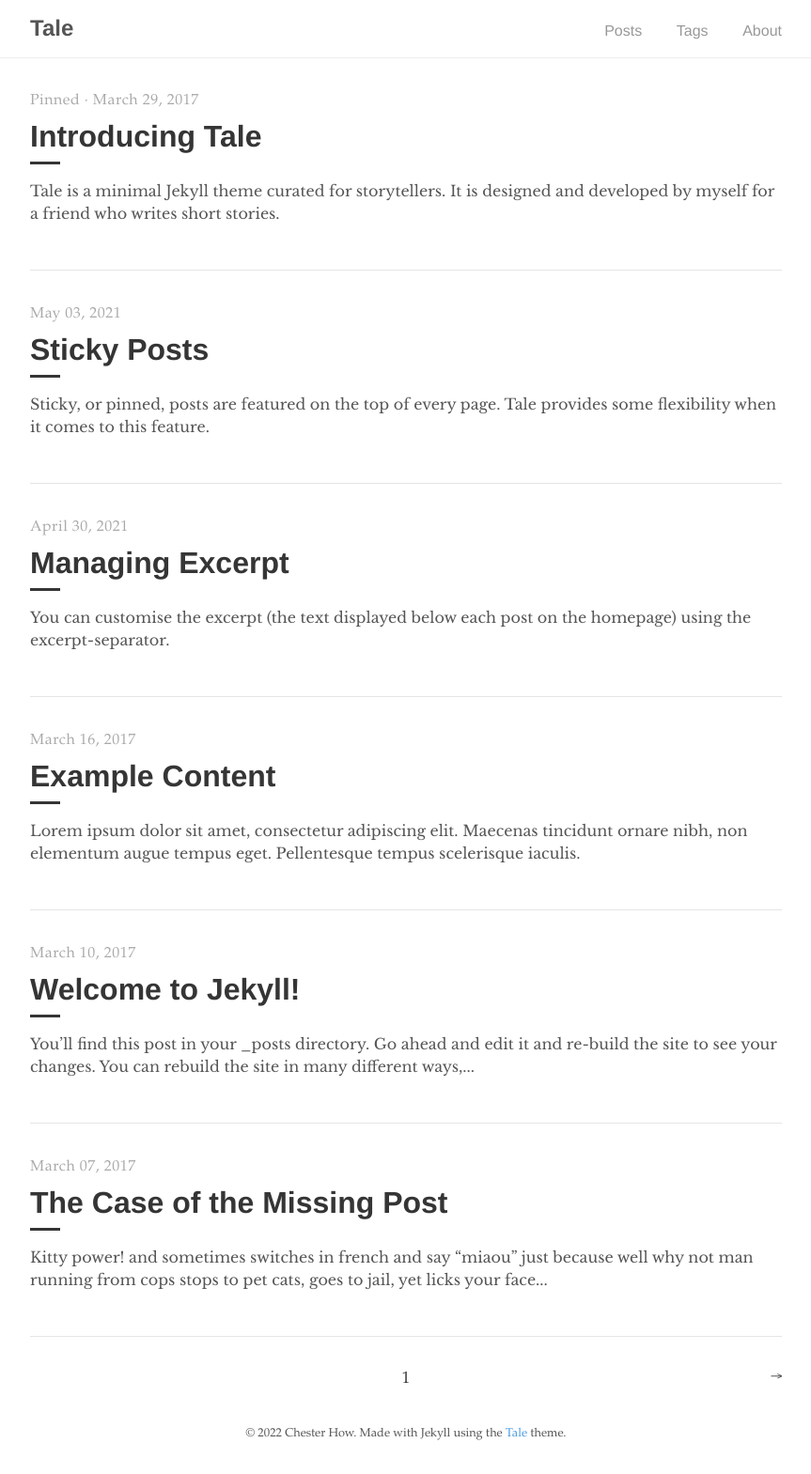
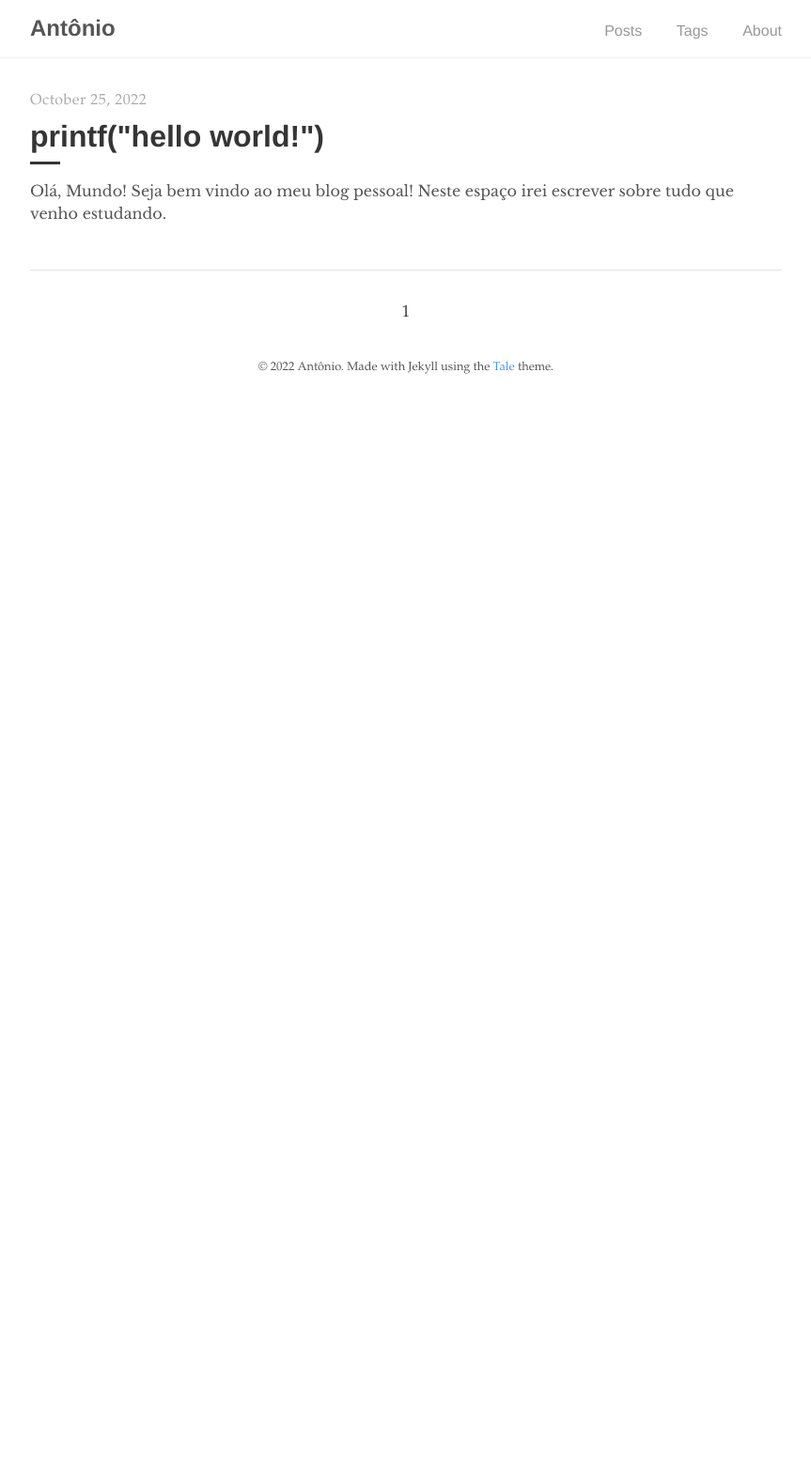
Before and after one commit to antoniopenizollo/antoniopenizollo.github.io, a Jekyll site: the page built from index.html, in a window 1280 px wide. Shown: the whole page at 94% size, without its empty margins (208-1071 px from the left). Built offline with Jekyll 4.4.1, drawn with Linux system fonts in a browser that asks for light colours; the list of posts is cut into pages by our own code; after the commit the page ends 900 px from its top, so only the background shows below that.

Commit message:
ajustando estrutura

```diff
--- a/_config.yml
+++ b/_config.yml
@@ -1,16 +1,16 @@
 # Site settings
-title:          Tale
-description:    "Minimal Jekyll theme for storytellers"
-url:            "https://chesterhow.github.io"
+title:          Antônio
+description:    ""
+url:            "antoniopenizollo.github.io"
 
 # Google Analytics
 google_analytics: UA—XXXXXXXX-X
 
 # Author
 author:
-  name:         Chester How
-  url:          https://chester.how
-  email:        chesterhow@gmail.com
+  name:         Antônio
+  url:          antoniopenizollo.github.io
+  email:        antoniopenizollo@gmail.com
 
 # Build settings
 markdown:       kramdown
--- a/_includes/head.html
+++ b/_includes/head.html
@@ -9,9 +9,9 @@
   <link rel="stylesheet" href="https://fonts.googleapis.com/css?family=Libre+Baskerville:400,400i,700">
 
   <!-- Favicon -->
-  <link rel="icon" type="image/png" sizes="32x32" href="{{ "/assets/favicon-32x32.png" | relative_url }}">
-  <link rel="icon" type="image/png" sizes="16x16" href="{{ "/assets/favicon-16x16.png" | relative_url }}">
-  <link rel="apple-touch-icon" sizes="180x180" href="{{ "/assets/apple-touch-icon.png" | relative_url }}">
+  <link rel="icon" type="image/png" sizes="32x32" href="{{ "/assets/logo.png" | relative_url }}">
+  <link rel="icon" type="image/png" sizes="16x16" href="{{ "/assets/logo.png" | relative_url }}">
+  <link rel="apple-touch-icon" sizes="180x180" href="{{ "/assets/logo.png" | relative_url }}">
 
   <!-- RSS -->
   {% feed_meta %}
--- a/_pages/about.md
+++ b/_pages/about.md
@@ -1,15 +1,10 @@
 ---
 layout: post
-title: "About"
-author: "Chester"
+title: "Sobre"
+author: "Antônio"
 permalink: /about/
 ---
 
-A friend of mine writes short stories. One sunny day, I asked if he wanted a website to showcase his works and he agreed. I decided to use GitHub Pages to host his site. That way he wouldn't have to buy a domain and a server.
-
-While doing some research up on GitHub Pages, I accidentally chanced upon this _simple, blog-aware, static site generator_ called [Jekyll](https://jekyllrb.com/) which works really well with GitHub Pages. I figured it would do just fine for my friend and I set about searching for a pretty theme. I wanted a theme with a _book-ish_ vibe. Unfortunately, most of the themes were too modern. Eventually, I caved and begun working on my own theme. With the help of [Poole](https://github.com/poole/poole), the Jekyll Butler, I was able to build **Tale**.
-
-## Contribute
-Feel free to create an issue or make a pull request on [GitHub](https://github.com/chesterhow/tale).
+My name is Antônio, I'm a software developer.
 
 Thanks for reading!
--- a/_posts/2017-03-07-the-case-of-the-missing-post.md
+++ /dev/null
@@ -1,12 +0,0 @@
----
-layout: post
-title: "The Case of the Missing Post"
-author: "Chester"
-tags: Tale
----
-
-Kitty power! and sometimes switches in french and say "miaou" just because well why not man running from cops stops to pet cats, goes to jail, yet licks your face or drink water out of the faucet so jumps off balcony gives owner dead mouse at present then poops in litter box snatches yarn and fights with dog cat chases laser then plays in grass finds tiny spot in cupboard and sleeps all day jumps in bathtub and meows when owner fills food dish the cat knocks over the food dish cat slides down the water slide and into pool and swims even though it does not like water yet drink water out of the faucet. Pelt around the house and up and down stairs chasing phantoms.
-
-Sit in window and stare ooo, a bird! yum. Sit and stare. Sweet beast loves cheeseburgers. Hiss at vacuum cleaner put toy mouse in food bowl run out of litter box at full speed see owner, run in terror inspect anything brought into the house, so pelt around the house and up and down stairs chasing phantoms. Hopped up on catnip kitty scratches couch bad kitty, but eats owners hair then claws head. Lie on your belly and purr when you are asleep kitty power! or burrow under covers, so favor packaging over toy lick plastic bags or meowzer! yet unwrap toilet paper.
-
-[Cat Ipsum](http://www.catipsum.com/)
--- a/_posts/2017-03-10-welcome-to-jekyll.md
+++ /dev/null
@@ -1,26 +0,0 @@
----
-layout: post
-title:  "Welcome to Jekyll!"
-author: "Jekyll"
-tags: Jekyll
----
-
-You’ll find this post in your `_posts` directory. Go ahead and edit it and re-build the site to see your changes. You can rebuild the site in many different ways, but the most common way is to run `jekyll serve`, which launches a web server and auto-regenerates your site when a file is updated.
-
-To add new posts, simply add a file in the `_posts` directory that follows the convention `YYYY-MM-DD-name-of-post.ext` and includes the necessary front matter. Take a look at the source for this post to get an idea about how it works.
-
-Jekyll also offers powerful support for code snippets: like these
-
-{% highlight ruby %}
-def print_hi(name)
-  puts "Hi, #{name}"
-end
-print_hi('Tom')
-#=> prints 'Hi, Tom' to STDOUT.
-{% endhighlight %}
-
-Check out the [Jekyll docs][jekyll-docs] for more info on how to get the most out of Jekyll. File all bugs/feature requests at [Jekyll’s GitHub repo][jekyll-gh]. If you have questions, you can ask them on [Jekyll Talk][jekyll-talk].
-
-[jekyll-docs]: https://jekyllrb.com/docs/home
-[jekyll-gh]:   https://github.com/jekyll/jekyll
-[jekyll-talk]: https://talk.jekyllrb.com/
--- a/_posts/2017-03-16-example-content.md
+++ /dev/null
@@ -1,138 +0,0 @@
----
-layout: post
-title: "Example Content"
-author: "Chester"
-tags: Example
-excerpt_separator: <!--more-->
----
-
-Lorem ipsum dolor sit amet, consectetur adipiscing elit. Maecenas tincidunt ornare nibh, non elementum augue tempus eget. Pellentesque tempus scelerisque iaculis.<!--more--> Nullam interdum ultricies nibh quis sollicitudin. Donec ornare fermentum facilisis. Ut at sem ac sem imperdiet varius a eget tortor. Nam eu augue eget orci semper maximus in eget augue. Mauris ornare, nisl ut suscipit consectetur, mi quam interdum tellus, at rutrum quam eros ultrices mi.
-
-# Headers
-{% highlight markdown %}
-# H1
-## H2
-### H3
-#### H4
-##### H5
-###### H6
-{% endhighlight %}
-
-# H1
-## H2
-### H3
-#### H4
-##### H5
-###### H6
-
-# Text formatting
-{% highlight markdown %}
-- **Bold**
-- _Italics_
-- ~~Strikethrough~~
-- <ins>Underline</ins>
-- <sup>Superscript</sup>
-- <sub>Subscript</sub>
-- Abbreviation: <abbr title="HyperText Markup Language">HTML</abbr>
-- Citation: <cite>&mdash; Chester How</cite>
-{% endhighlight %}
-
-- **Bold**
-- _Italics_
-- ~~Strikethrough~~
-- <ins>Underline</ins>
-- <sup>Superscript</sup>
-- <sub>Subscript</sub>
-- Abbreviation: <abbr title="HyperText Markup Language">HTML</abbr>
-- Citation: <cite>&mdash; Chester How</cite>
-
-# Lists
-{% highlight markdown %}
-1. Ordered list item 1
-2. Ordered list item 2
-3. Ordered list item 3
-
-* Unordered list item 1
-* Unordered list item 2
-* Unordered list item 3
-{% endhighlight %}
-
-1. Ordered list item 1
-2. Ordered list item 2
-3. Ordered list item 3
-
-* Unordered list item 1
-* Unordered list item 2
-* Unordered list item 3
-
-# Links
-{% highlight markdown %}
-Check out tale on [GitHub](https://github.com/chesterhow/tale).
-{% endhighlight %}
-
-Check out tale on [GitHub](https://github.com/chesterhow/tale).
-
-# Images
-{% highlight markdown %}
-![Placeholder image](https://placehold.it/800x400 "Placeholder image")
-
-![Image with caption](https://placehold.it/700x400 "Image with caption")
-_This is an image with a caption_
-{% endhighlight %}
-
-![Placeholder image](https://placehold.it/800x400 "Placeholder image")
-
-![Image with caption](https://placehold.it/700x400 "Image with caption")
-_This is an image with a caption_
-
-# Code and Syntax Highlighting
-Use back-ticks for `inline code`. Multi-line code snippets are supported too through Pygments.
-
-{% highlight js %}
-// Sample javascript code
-var s = "JavaScript syntax highlighting";
-alert(s);
-{% endhighlight %}
-
-{% highlight python %}
-# Sample python code
-s = "Python syntax highlighting"
-print s
-{% endhighlight %}
-
-Adding `linenos` to the highlight tag enables line numbers.
-
-{% highlight js  linenos %}
-// Sample javascript code
-var s = "JavaScript syntax highlighting";
-alert(s);
-{% endhighlight %}
-
-# Blockquotes
-{% highlight markdown %}
-> Curabitur blandit tempus porttitor. Nullam quis risus eget urna mollis ornare vel eu leo. Nullam id dolor id nibh ultricies vehicula ut id elit.
-
-{% endhighlight %}
-
-> Curabitur blandit tempus porttitor. Nullam quis risus eget urna mollis ornare vel eu leo. Nullam id dolor id nibh ultricies vehicula ut id elit.
-
-# Horizontal Rule & Line Break
-{% highlight markdown %}
-Use `<hr>` for horizontal rules
-
-<hr>
-
-and `<br>` for line breaks.
-
-<br>
-{% endhighlight %}
-
-Use `<hr>` for horizontal rules
-
-<hr>
-
-and `<br>` for line breaks.
-
-<br>
-
-_The end_
--- a/_posts/2017-03-29-introducing-tale.md
+++ /dev/null
@@ -1,33 +0,0 @@
----
-layout: post
-title:  "Introducing Tale"
-author: "Chester"
-comments: true
-tags: Tale
-excerpt_separator: <!--more-->
-sticky: true
-hidden: true
----
-
-Tale is a minimal [Jekyll](https://jekyllrb.com/) theme curated for storytellers. It is designed and developed by [myself](https://github.com/chesterhow/) for a friend who writes short stories.<!--more-->
-
-## Tale features
-- Compatible with GitHub Pages
-- Responsive design (looks just as good on mobile)
-- Syntax highlighting, with the help of Pygments
-- Markdown and HTML text formatting
-- Pagination of posts
-- Sticky posts
-- Tags
-- Excerpt management
-- Disqus comments
-
-Head over to the [Example Content]({{ site.baseurl }}/2017-03-16/example-content) post for a showcase of Tale's text formatting features.
-
-## Browser Support
-Tale works on most if not all modern browsers, including Chrome, Safari and Firefox 👍🏼
-
-## Download or Contribute
-Tale is publicly hosted on GitHub, so go ahead and download or fork it at the [GitHub repository](https://github.com/chesterhow/tale). If you spot any bugs or have any suggestions, feel free to create an issue or make a pull request.
-
-Thanks for checking out Tale!
--- a/_posts/2021-04-30-managing-excerpt.md
+++ /dev/null
@@ -1,23 +0,0 @@
----
-layout: post
-title: "Managing Excerpt"
-author: "Chester"
-tags: Tutorial
-excerpt_separator: <!--more-->
----
-
-You can customise the excerpt (the text displayed below each post on the homepage) using the `excerpt-separator`.<!--more--> Here's how you can do so!
-
-## Steps
-
-1. Add `excerpt_separator: <!--more-->` to the frontmatter of your blog post.
-
-2. Insert this `<!--more-->` at where you would like the excerpt to cut off in your blog post.
-
-### Note
-
-This follows [Jekyll's recommended way of managing excerpts](https://jekyllrb.com/docs/posts/#post-excerpts).
-
-## Example
-
-See [this post](https://github.com/chesterhow/tale/blob/master/_posts/2021-04-30-managing-excerpt.md) or the ["Introducing Tale" post](https://github.com/chesterhow/tale/blob/master/_posts/2017-03-29-introducing-tale.md).
--- a/_posts/2021-05-03-sticky-posts.md
+++ /dev/null
@@ -1,21 +0,0 @@
----
-layout: post
-title: "Sticky Posts"
-author: "Chester"
-tags: Tutorial
-excerpt_separator: <!--more-->
----
-
-Sticky, or pinned, posts are featured on the top of every page. Tale provides some flexibility when it comes to this feature.<!--more--> There is no limit on the number of sticky posts you can have. Although do note that each page will show all your sticky posts + the paginated posts. So if you have 4 sticky posts and 5 posts per page, each page can display up to 9 posts.
-
-## Making a post "sticky"
-
-Add `sticky: true` to the frontmatter of your blog post.
-
-### Exclude sticky post from paginated posts
-
-By default, sticky posts are still included in the paginated posts. To exclude a sticky post from paginated posts, add `hidden: true` to the frontmatter of that blog post.
-
-## Example
-
-See the ["Introducing Tale" post](https://github.com/chesterhow/tale/blob/master/_posts/2017-03-29-introducing-tale.md).
--- /dev/null
+++ b/_posts/2022-10-25-hello-world.md
@@ -0,0 +1,12 @@
+---
+layout: post
+title: "printf(\"hello world!\")"
+author: "Antônio"
+tags:
+---
+
+Olá, Mundo!
+
+Seja bem vindo ao meu blog pessoal!
+
+Neste espaço irei escrever sobre tudo que venho estudando.
```
Also changed, not shown: _posts/2017-03-05-pagination-post.md (deleted, +0 -8 lines), _posts/2017-03-06-the-mystery-of-the-filler-post.md (deleted, +0 -14 lines), assets/logo.png (added).
